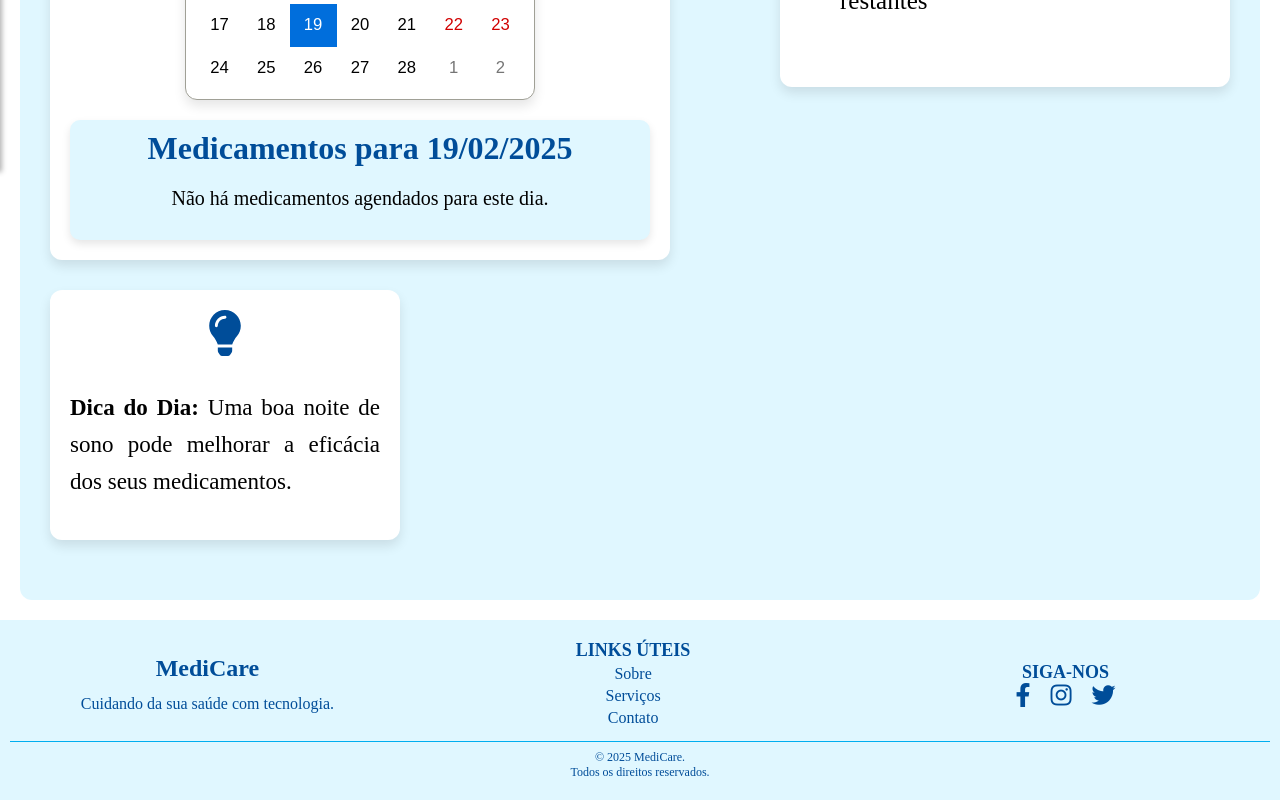
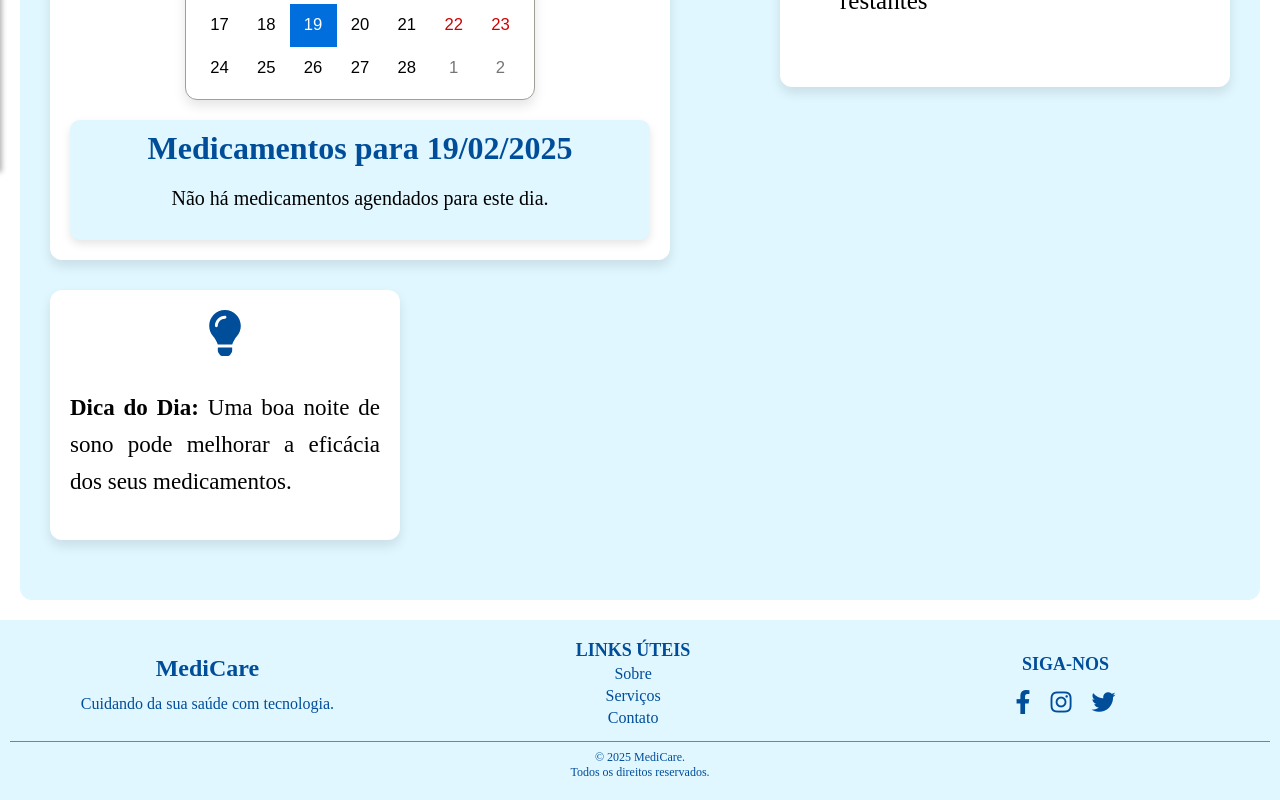
Before and after one commit to Raquel212/MediCareFrontEnd, a React (Vite) app: page /home in a window 1280 px wide. Shown: the part 628-1428 px from the top of the page. Built offline with nearby package versions, Linux system fonts and the light colour scheme.

Commit message:
Update
Arrumando Icons

```diff
--- a/src/components/Footer/Footer.module.css
+++ b/src/components/Footer/Footer.module.css
@@ -59,6 +59,10 @@
     transition: color 0.3s;
 }
 
+.socialIcons{
+    margin-top: 15px;
+}
+
 .socialIcons a:hover {
     color: #00AEEF;
 }
```
